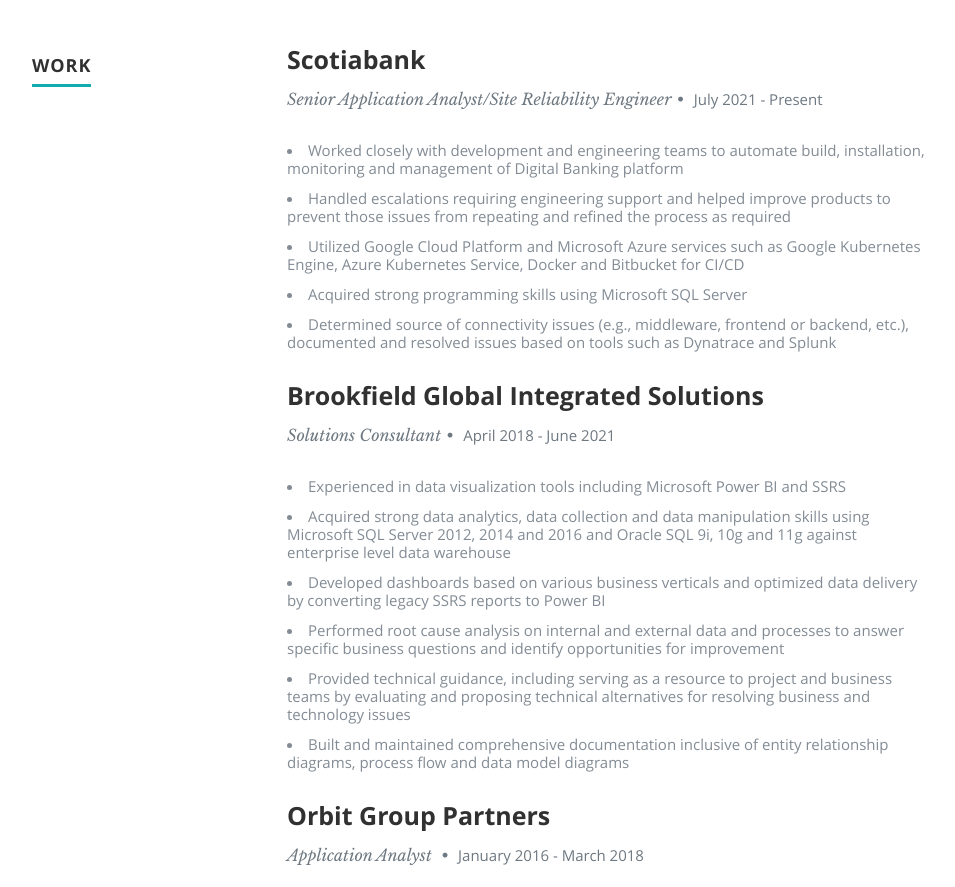
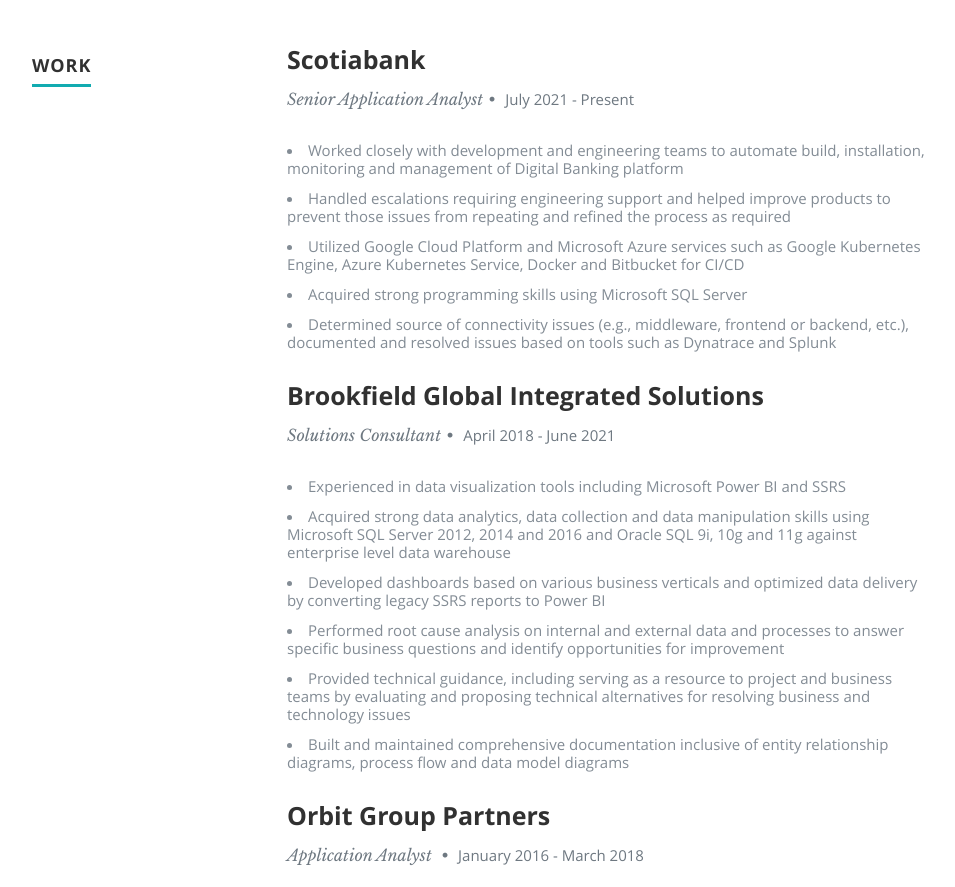
Before and after one commit to vithuren27/azure-resume, a plain HTML site: page frontend/index.html in a window 1280 px wide. Shown: the part 1995-2882 px from the top of the page, without its empty margins (118-1073 px from the left). Drawn offline with nearby package versions, Linux system fonts and the light colour scheme; no server answers.

Commit message:
updated html

```diff
--- a/frontend/index.html
+++ b/frontend/index.html
@@ -217,7 +217,7 @@
                <div class="twelve columns">
 
                   <h3>Scotiabank</h3>
-                  <p class="info">Senior Application Analyst/Site Reliability Engineer<span>&bull;</span> <em class="date">July 2021 - Present</em></p>
+                  <p class="info">Senior Application Analyst<span>&bull;</span> <em class="date">July 2021 - Present</em></p>
 
                   <p>
                   <li>Worked closely with development and engineering teams to automate build, installation, monitoring and management of Digital Banking platform</li>
```
